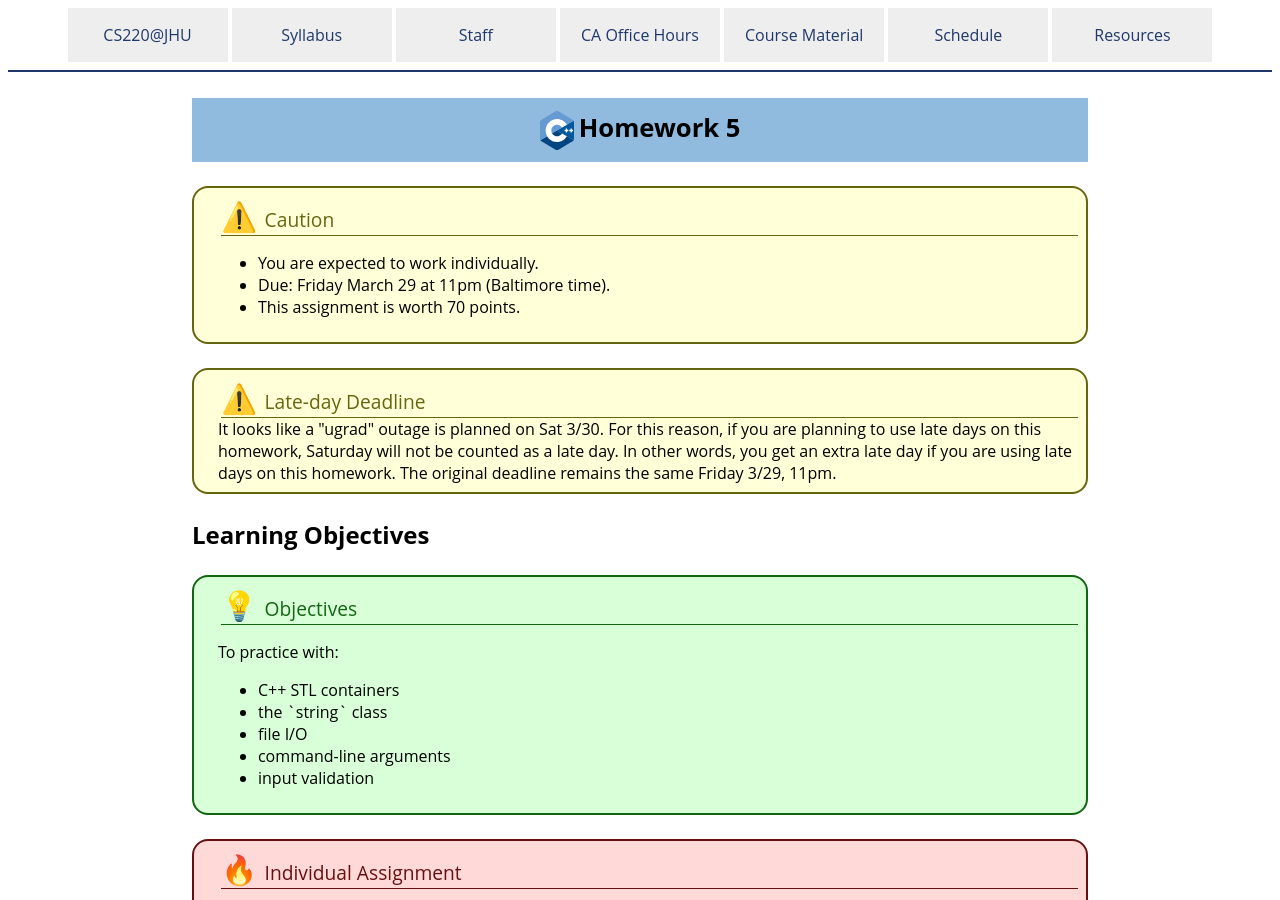
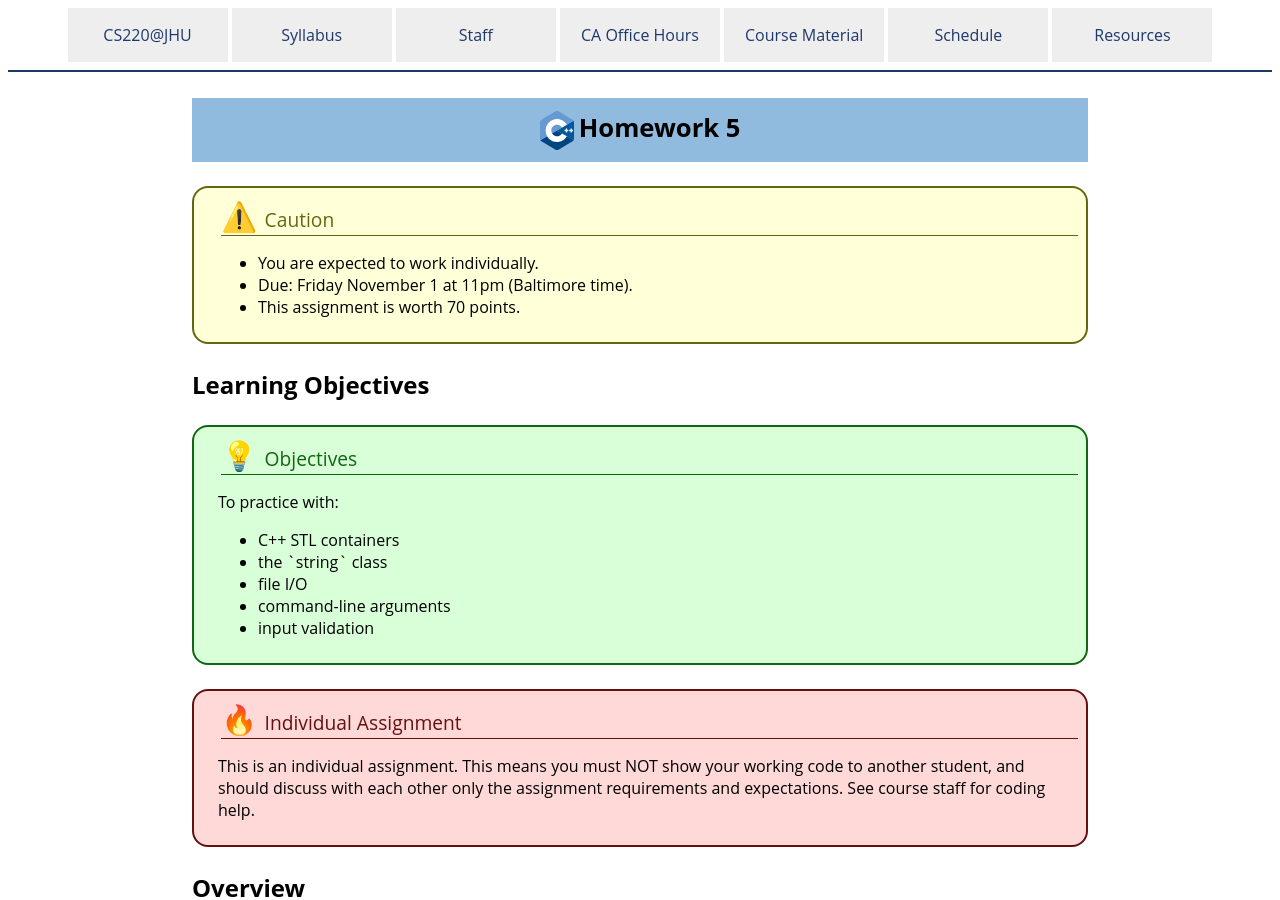
Before and after one commit to jhu-ip/cs220-f24, a Jekyll site: the page built from assign/hw5_upd.md, in a window 1280 px wide and 900 px high. Built offline with Jekyll 4.4.1, drawn with Linux system fonts in a browser that asks for light colours; some of the changed text lies outside the part shown.

```diff
--- a/assign/hw5_upd.md
+++ b/assign/hw5_upd.md
@@ -11,18 +11,12 @@
 <div class='content'>
 <ul>
 <li>You are expected to work individually.</li>
-<li>Due: Friday March 29 at 11pm (Baltimore time).</li>
+<li>Due: Friday November 1 at 11pm (Baltimore time).</li>
 <li>This assignment is worth 70 points.</li>
 </ul>
 </div>
 </div>
 
-<div class='admonition caution'>
-<div class='title'>Late-day Deadline</div>
-<div class='content'>
-It looks like a "ugrad" outage is planned on Sat 3/30. For this reason, if you are planning to use late days on this homework, Saturday will not be counted as a late day. In other words, you get an extra late day if you are using late days on this homework. The original deadline remains the same Friday 3/29, 11pm.
-</div>
-</div>
 
 
 ## Learning Objectives
@@ -113,7 +107,7 @@
 thing` and considering the letter `h`, then `e` appears after `h` three times, `i` appears after
 `h` one time, and no other letters ever appear after `h.`  So the
 probability that `e` follows `h` is 0.75 (75%); the probability that `i`
-follows `h` is 0.25 (25\%); the probability that any other letter follows
+follows `h` is 0.25 (25%); the probability that any other letter follows
 `h` is 0.
 
 Using a _level-1_ analysis, you could produce some randomly
@@ -121,7 +115,7 @@
 and then repeatedly choosing the next character based on the previous one
 and the probabilities revealed by the original text analysis. Here's an example:
 
-**Level 1:** ``Shand tucthiney m?" le ollds mind Theybooure
+**Level 1:** Shand tucthiney m? le ollds mind Theybooure
 He, he s whit Pereg lenigabo Jodind alllld ashanthe ainofevids tre
 lin--p asto oun theanthadomoere
 
```
Also changed, not shown: other parts of assign/hw5_upd.md (+1 -1 lines).
